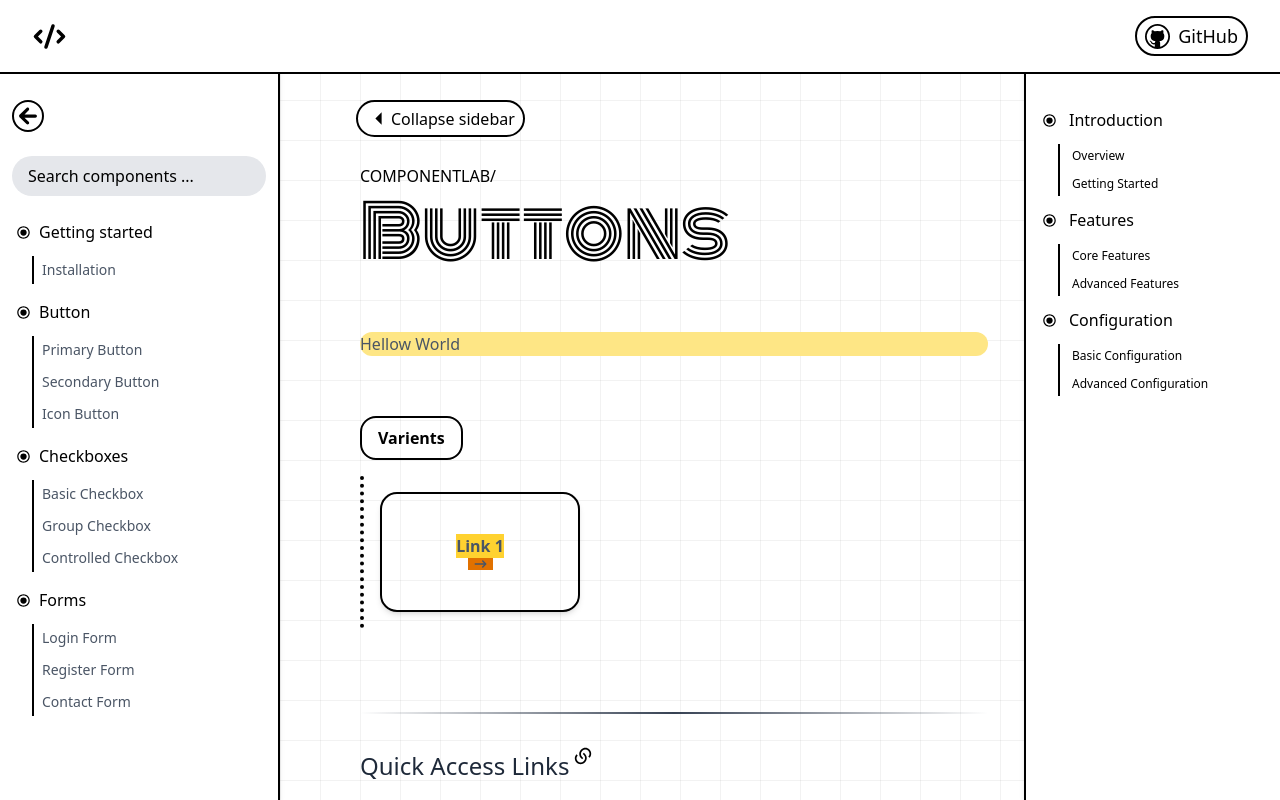
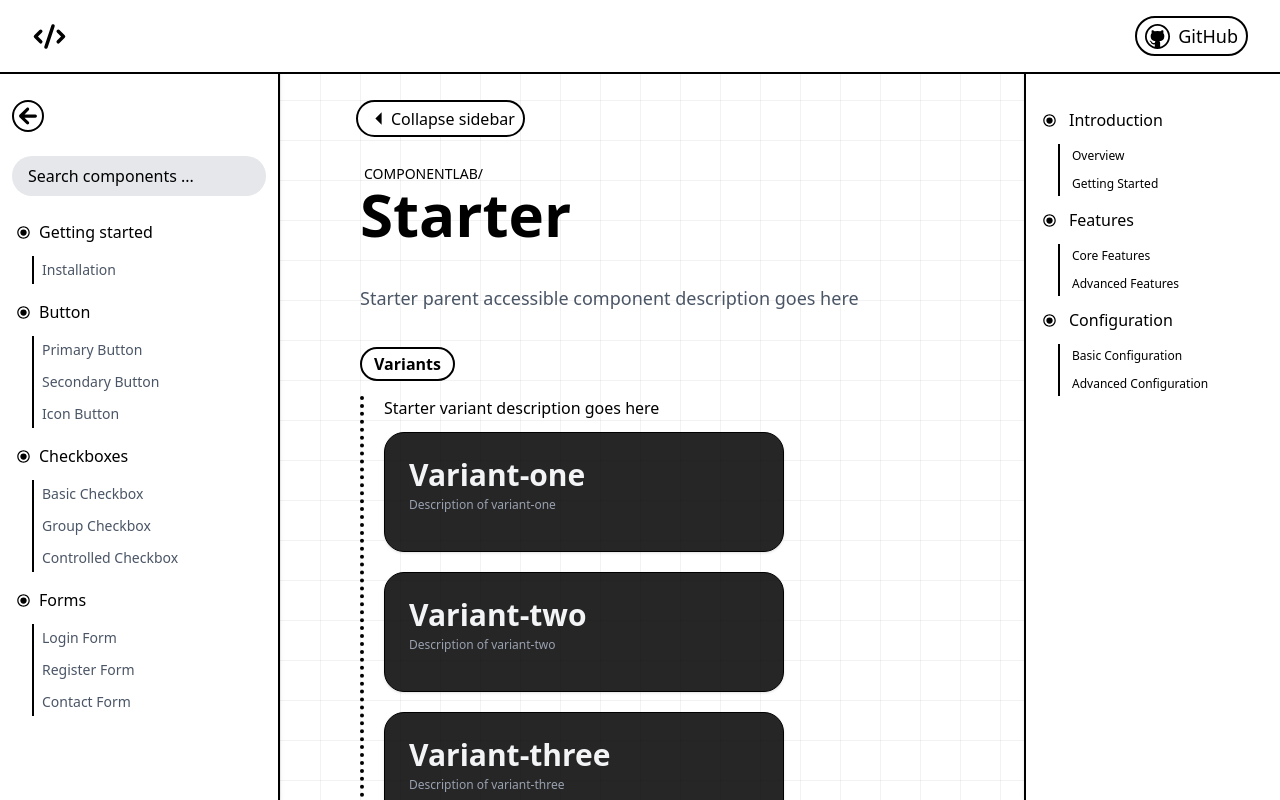
Before and after one commit to snippet-labs/COMPONENTLAB, a Next.js app: page /button in a window 1280 px wide. Shown: the top 800 px of the page. Built offline with nearby package versions, Linux system fonts and the light colour scheme.

Commit message:
page(side-panel-button-starter): add design standard for starter component page; handover to codeSubhajit0

```diff
--- /dev/null
+++ b/src/app/button/ButtonVariants.ts
@@ -0,0 +1,22 @@
+export const BUTTON_VARIANTS = [
+    {
+        label: 'Variant-one',
+        description: "Description of variant-one",
+        path: '/'
+    },
+    {
+        label: 'Variant-two',
+        description: "Description of variant-two",
+        path: '/'
+    },
+    {
+        label: 'Variant-three',
+        description: "Description of variant-three",
+        path: '/'
+    },
+    {
+        label: 'Variant-four',
+        description: "Description of variant-four",
+        path: '/'
+    }
+]
--- a/src/app/button/ButtonVarients.ts
+++ /dev/null
@@ -1,26 +0,0 @@
-export const ButtonVarients = [
-    {
-        label: 'Minor 1',
-        path:'/button_minor_1'
-    },
-    {
-        label: 'Minor 2',
-        path:'/button_minor_2'
-    },
-    {
-        label: 'Minor 3',
-        path:'/button_minor_3'
-    },
-    {
-        label: 'Minor 4',
-        path:'/button_minor_4'
-    },
-    {
-        label: 'Minor 5',
-        path:'/button_minor_5'
-    },
-    {
-        label: 'Minor 6',
-        path:'/button_minor_6'
-    },
-]
--- a/src/app/button/page.tsx
+++ b/src/app/button/page.tsx
@@ -1,13 +1,19 @@
+// Modules
 import { HEADER_QUICK_LINKS } from '@/constants/Header/QuickLinkItems';
 import Pagination from '@/components/Ui/Pagination/Pagination';
 import Footer from '../../components/Ui/Footer/Footer';
 import Starter from '../../components/Ui/Starter/Starter';
-import { ButtonVarients } from './ButtonVarients';
+import { BUTTON_VARIANTS } from './ButtonVariants';
 
 const ButtonStarterPage = () => {
   return (
-    <div>
-      <Starter starterTitle='Buttons' starterDescription='Hellow World' starterVarientCards={ButtonVarients} />
+    <div className="min-h-screen">
+      <Starter
+        starterTitle="Starter"
+        starterDescription="Starter parent accessible component description goes here"
+        starterVariantDescription="Starter variant description goes here"
+        starterVariantCards={BUTTON_VARIANTS}
+      />
       <Pagination
         cards={HEADER_QUICK_LINKS}
         nextRoute="/"
--- a/src/app/installation/page.tsx
+++ b/src/app/installation/page.tsx
@@ -16,7 +16,7 @@ const InstallationGuidePage = () => {
   return (
     <div className="min-h-screen">
       <div>
-        <h1 className="text-sm font-medium">COMPONENTLAB/</h1>
+        <h1 className="ml-1 text-sm font-medium">COMPONENTLAB/</h1>
         <h2 className="font-bold text-4xl md:text-5xl lg:text-6xl">Getting Started</h2>
         <p className="mt-10 text-sm md:text-lg lg:text-lg text-gray-600 font-medium text-justify">
           ComponentLAB is designed with low dependency, focusing solely on delivering clean,
--- a/src/components/Ui/Pagination/Pagination.tsx
+++ b/src/components/Ui/Pagination/Pagination.tsx
@@ -35,8 +35,8 @@ const Pagination: React.FC<PaginationProps> = ({
                   href={card.route}
                   target="_blank"
                   rel="noopener noreferrer"
-                  className="relative w-[200px] h-[120px] px-6 py-10 rounded-[17px] shadow-md border text-md font-bold
-                 bg-black text-gray-300 flex items-center justify-center text-center
+                  className="relative w-[200px] h-[120px] px-6 py-10 rounded-[20px] shadow-md border text-md font-bold
+                 bg-black/85 text-gray-300 flex items-center justify-center text-center
                  transform transition-all duration-300 ease-in-out
                  hover:scale-105 hover:shadow-2xl hover:text-white before:content-[''] before:absolute before:inset-0 before:rounded-lg
                  before:bg-[radial-gradient(circle_at_left_bottom,rgba(255,255,255,0.9),transparent_70%)]
@@ -80,7 +80,6 @@ const Pagination: React.FC<PaginationProps> = ({
           {previousRoute && (
             <Link
               href={previousRoute}
-              target="_blank"
               rel="noopener noreferrer"
               className="flex items-center justify-center w-10 h-10 rounded-full border shadow-md bg-white text-gray-700 hover:bg-gray-100 transition-colors"
             >
@@ -106,7 +105,6 @@ const Pagination: React.FC<PaginationProps> = ({
                 <Link
                   key={idx}
                   href={card.route}
-                  target="_blank"
                   rel="noopener noreferrer"
                   className="px-4 py-2 rounded-xl shadow-md border text-sm font-semibold bg-black text-gray-300 hover:bg-gray-100  hover:border-1 hover:border-black hover:text-black hover:scale-105 duration-300 ease-in transition-all"
                 >
--- a/src/components/Ui/Starter/Starter.tsx
+++ b/src/components/Ui/Starter/Starter.tsx
@@ -1,65 +1,62 @@
-import { FaArrowRightLong } from 'react-icons/fa6';
-import fontMonoton from '@/helpers/font';
+// Modules
+import Link from 'next/link';
 import { StarterProps } from './Starter.types';
 
 const Starter: React.FC<StarterProps> = ({
   starterTitle,
   starterDescription,
-  starterVarientCards,
+  starterVariantDescription,
+  starterVariantCards,
 }) => {
   return (
-    <>
-      <div className="flex flex-col justify-items-start lg:items-start">
-        <h4>COMPONENTLAB/</h4>
-        <h2
-          className={`text-3xl pt-2 md:text-6xl lg:text-7xl text-black mb-14  lg:text-left ${fontMonoton.className}`}
-        >
-          {starterTitle}
-        </h2>
+    <div>
+      {/* STARTER-HEADER */}
+      <div>
+        <h1 className="ml-1 text-sm font-medium">COMPONENTLAB/</h1>
+        <h2 className="font-bold text-4xl md:text-5xl lg:text-6xl">{starterTitle}</h2>
+        <p className="mt-10 text-sm md:text-lg lg:text-lg text-gray-600 font-medium text-justify">
+          {starterDescription}
+        </p>
       </div>
-      <div className="bg-amber-200 text-gray-600 mt-2 mb-10 rounded-xl">
-        {starterDescription}
-      </div>
-      <div className=" flex flex-col justify-items-start">
-        <h2 className=" inline-block w-max text-black mt-5 text-md font-bold border-2 border-black py-2 px-4 rounded-2xl ">
-          Varients
-        </h2>
-        <div className=" border-l-4 border-black border-dotted p-4 mt-4 flex gap-3 flex-wrap ">
-          <div
-            className="relative w-[200px] h-[120px] px-6 py-10 rounded-[17px] border-2 border-black shadow-md text-md font-bold
-                  text-gray-600 flex flex-col items-center justify-center text-center
-                 transform transition-all duration-300 ease-in-out
-                 hover:scale-105 hover:shadow-2xl hover:text-black  before:content-[''] before:absolute before:inset-0 before:rounded-lg
-                 before:bg-[radial-gradient(circle_at_left_bottom,rgba(0,0,0,0.9),transparent_70%)]
-                 before:opacity-0 before:blur-3xl
-                 before:transition-opacity before:duration-700 before:ease-in-out
-                 hover:before:opacity-100
-                 overflow-hidden"
-          >
-            <p className="bg-amber-300">Link 1</p>
-            <FaArrowRightLong size={25} className="bg-amber-600" />
+      {/* STARTER-VARIANTS */}
+      <div className="mt-10">
+        <p className="font-bold border-2 rounded-full bg-white px-3 py-1 inline">Variants</p>
+        <div className="border-l-4 border-dotted mt-5">
+          <div className="ml-5">
+            <p className="text-justify">{starterVariantDescription}</p>
           </div>
-
-          {/*
-                <Link
-                  key={idx}
-                  href={card.route}
-                  className="relative w-[200px] h-[120px] px-6 py-10 rounded-[17px] border-2 border-black shadow-md text-md font-bold
-                  text-gray-600 flex items-center justify-center text-center
-                 transform transition-all duration-300 ease-in-out
-                 hover:scale-105 hover:shadow-2xl hover:text-black  before:content-[''] before:absolute before:inset-0 before:rounded-lg
-                 before:bg-[radial-gradient(circle_at_left_bottom,rgba(0,0,0,0.9),transparent_70%)]
-                 before:opacity-0 before:blur-3xl
-                 before:transition-opacity before:duration-700 before:ease-in-out
-                 hover:before:opacity-100
-                 overflow-hidden"
+          <div className="flex flex-wrap items-center gap-5 mt-3 ml-5">
+            {starterVariantCards.map((card, idx) => (
+              <Link
+                key={idx}
+                href={card.path}
+                target="_blank"
+                rel="noopener noreferrer"
+                className="relative w-[300px] h-[100px] md:w-[400px] md:h-[120px]
+             rounded-[20px] border bg-black/85
+             flex flex-col items-start justify-start
+             shadow-sm hover:shadow-md
+             transition-all duration-300 ease-out
+             hover:-translate-y-1 group overflow-hidden p-3 md:p-4 lg:p-6"
+              >
+                <span
+                  className="relative text-gray-100 font-bold text-lg md:text-2xl lg:text-3xl
+               transition-colors duration-300 group-hover:text-white"
                 >
-                  <span className="relative z-10 transition-colors duration-500">{card.label}</span>
-                </Link>
-              ))} */}
+                  {card.label}
+                </span>
+                <span
+                  className="relative text-gray-400 text-[12px] text-justify md:text-xs font-normal mt-1
+               transition-colors duration-300 group-hover:text-gray-200"
+                >
+                  {card.description}
+                </span>
+              </Link>
+            ))}
+          </div>
         </div>
       </div>
-    </>
+    </div>
   );
 };
 
--- a/src/constants/SidebarItems.ts
+++ b/src/constants/SidebarItems.ts
@@ -11,7 +11,7 @@ export const SidebarItems = [
   },
   {
     parentItemName: 'Button',
-    path: '/buttons',
+    path: '/button',
     children: [
       { subItemName: 'Primary Button', path: 'buttons/primary-button' },
       { subItemName: 'Secondary Button', path: '' },
```
Also changed, not shown: src/components/Ui/Starter/Starter.types.ts (+4 -3 lines), src/types.ts (+7 -0 lines).
